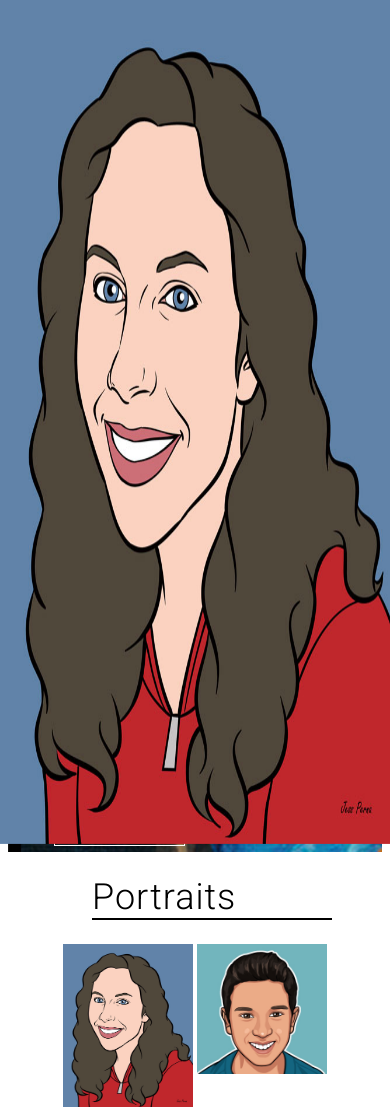
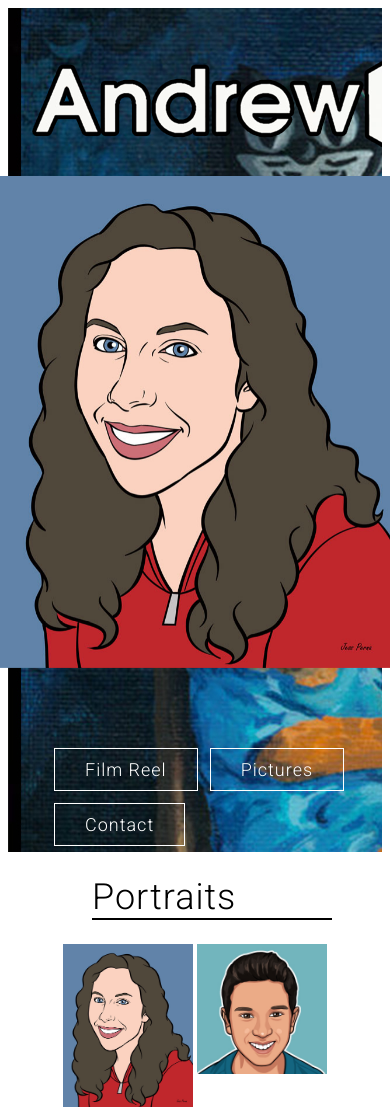
Before and after one commit to sthilberg/hexus-portfolio, a PHP site: page / in a window 390 px wide, with the pointer over the restyled element; the page is wider, and only the part inside the window is pictured. Shown: the top 1107 px of that part. Run offline with PHP 8.4, Linux system fonts and the light colour scheme; some libraries are stand-ins or nearby versions.

Commit message:
Fixed image stretching issue when hovering over an image in mobile view.

```diff
--- a/css/style.css
+++ b/css/style.css
@@ -110,6 +110,7 @@ main .thumbnails{
 	display: inline-block;
 	text-align: center;
 	z-index: 1;
+	/*padding: 4px;*/  /* new */
 }
 
 main .thumbnails img{
@@ -127,7 +128,7 @@ main .thumbnails img{
 
 }
 
-.thumbnails:hover #b, .profile:hover #b{
+.thumbnails:hover #b{
 	display: inline-block;
 	z-index: 2;
 	margin: auto;
@@ -138,10 +139,10 @@ main .thumbnails img{
 	pointer-events: none;
 }
 
-.profile:hover #b{
+/*.profile:hover #b{
 	position: fixed;
 	margin-left: 120px;
-}
+}*/
 
 main #contact{
 	margin-top: 390px;
@@ -209,3 +210,10 @@ video{
 main #contact p.email{
 	width: 1500px;
 }
+
+/* new */
+.thumbnails:hover #b, .thumbnails:hover #a{
+    max-width: 100%;
+    height: auto;
+    width: auto\9; /* ie8 */
+}
```
